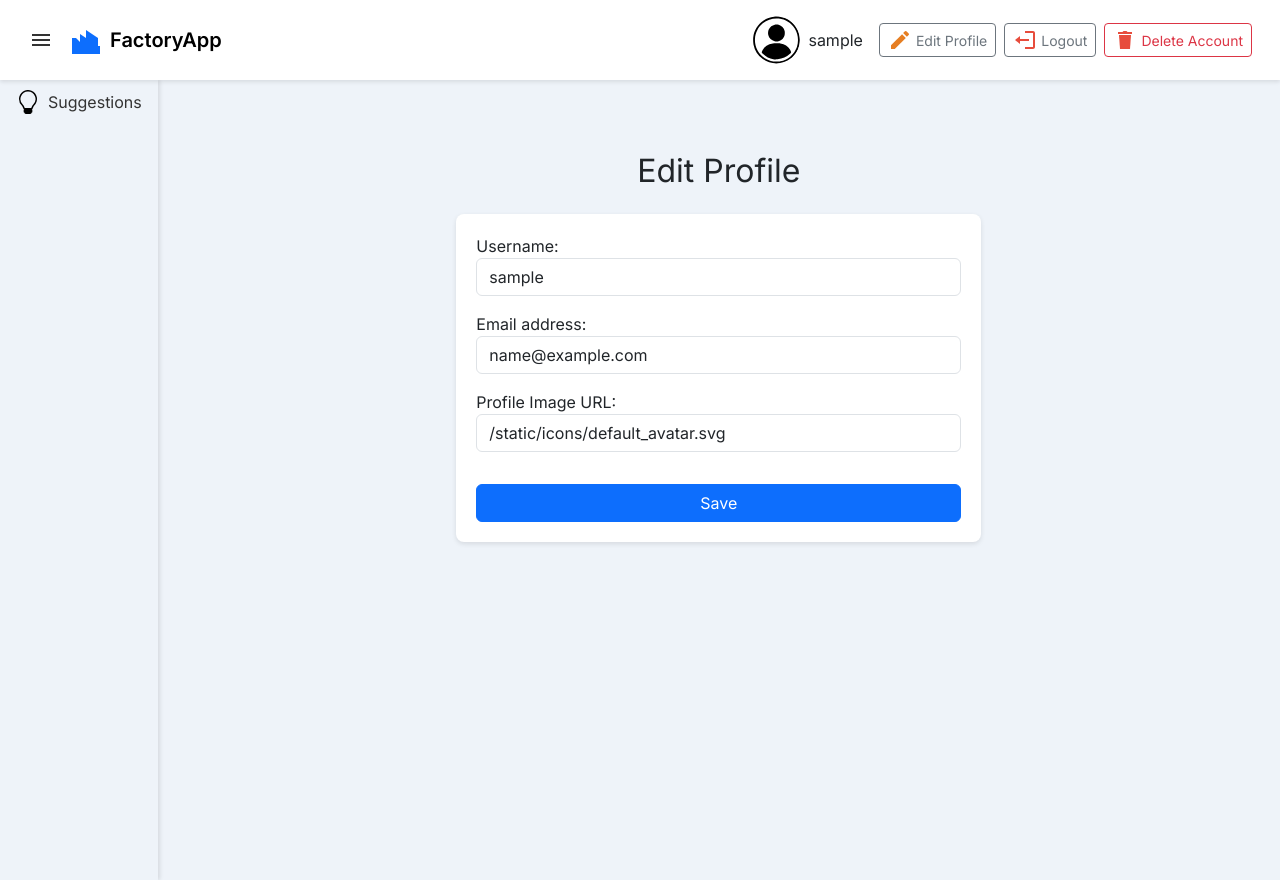
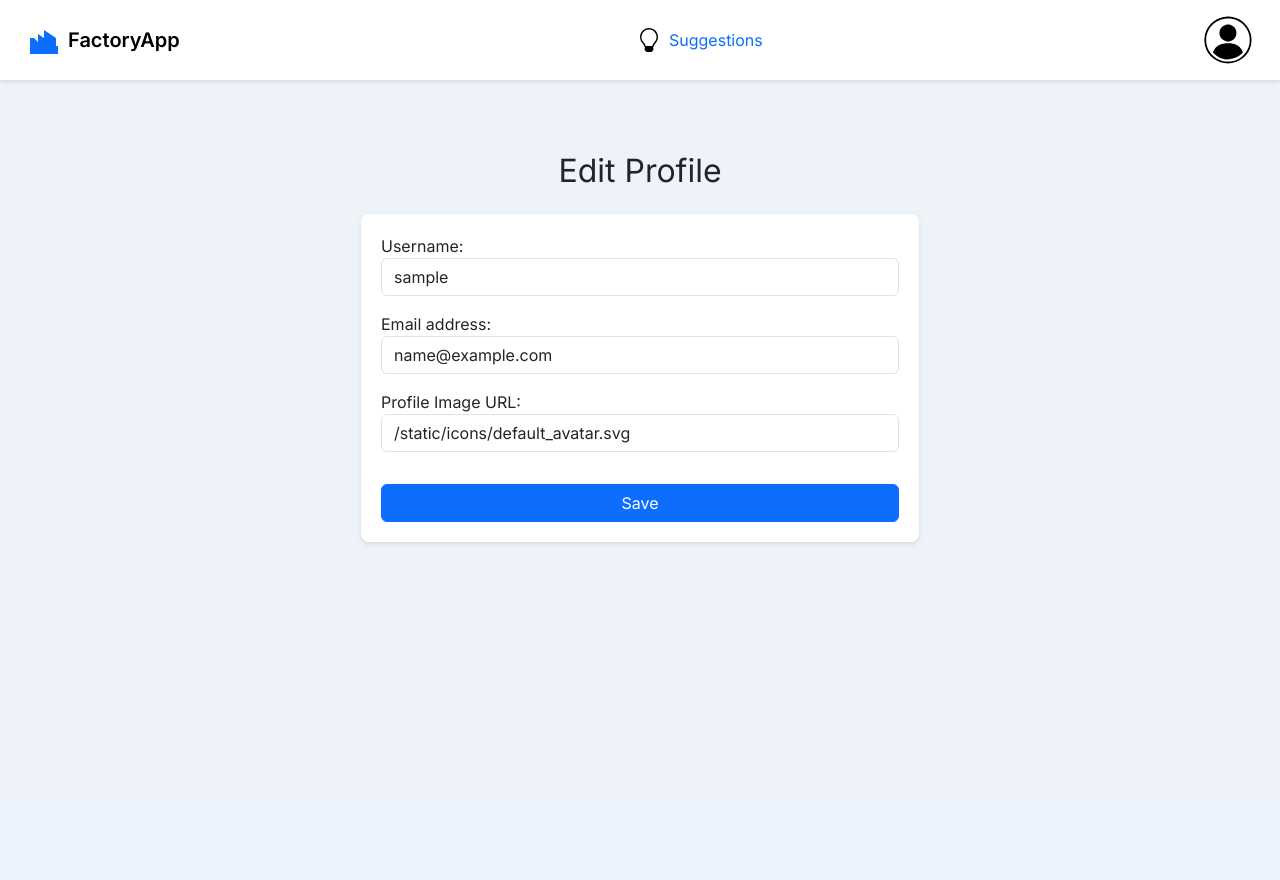
Before and after one commit to stanchev-dev/factory-app, a Django app: page /accounts/profile/edit/ in a window 1280 px wide. After the commit the page ends 546 px from the top, so only its background shows below. Run offline with Django 5.2, Linux system fonts and the light colour scheme; the visitor is signed in with stand-in values (Sample User, id 1).

Commit message:
refactor navigation and profile dropdown

```diff
--- a/static/css/style.css
+++ b/static/css/style.css
@@ -13,6 +13,7 @@
 .navbar .container-fluid {
   height: 100%;
 }
+
 
 .navbar .btn {
   display: flex;
@@ -41,18 +42,26 @@
   object-fit: cover;
 }
 
-.sidebar {
-  background-color: #ffffff;
-  box-shadow: 2px 0 4px rgba(0, 0, 0, 0.1);
-  min-height: 100vh;
-}
-
-.sidebar .nav-link {
+.navbar-nav .nav-link {
   color: #333333;
   padding: 10px 16px;
 }
 
-.sidebar .nav-link:hover {
+.navbar-nav .nav-link:hover {
+  background-color: #f0f0f0;
+  border-radius: 4px;
+}
+
+.profile-dropdown {
+  border-radius: 8px;
+  box-shadow: 0 4px 8px rgba(0, 0, 0, 0.1);
+}
+
+.profile-dropdown .dropdown-item {
+  padding: 10px 20px;
+}
+
+.profile-dropdown .dropdown-item:hover {
   background-color: #f0f0f0;
 }
 
--- a/templates/base.html
+++ b/templates/base.html
@@ -14,43 +14,13 @@
 <body>
 <nav class="navbar">
   <div class="container-fluid d-flex align-items-center">
-    <button class="btn btn-link p-0 me-3" type="button" data-bs-toggle="offcanvas" data-bs-target="#sidebar" aria-controls="sidebar">
-      <img src="{% static 'icons/menu.svg' %}" alt="Menu" class="icon">
-    </button>
     <a class="navbar-brand d-flex align-items-center" href="{% url 'index' %}">
         <img src="{% static 'icons/factory.svg' %}" alt="Factory logo" class="me-2">
         <span>FactoryApp</span>
     </a>
-    <div class="ms-auto d-flex align-items-center">
+    <div class="flex-grow-1">
       {% if user.is_authenticated %}
-        <img src="{{ user.profile_picture|default:DEFAULT_AVATAR_URL }}" alt="Avatar" class="profile-pic rounded-circle me-2" title="{{ user.username }}" onerror="this.onerror=null;this.src='{{ DEFAULT_AVATAR_URL }}';">
-        <span class="me-3">{{ user.username }}</span>
-        <a class="btn btn-outline-secondary btn-sm d-flex align-items-center me-2" href="{% url 'edit_profile' %}">
-          <img src="{% static 'icons/edit.svg' %}" class="icon me-1" alt="Edit"> Edit Profile
-        </a>
-        <a class="btn btn-outline-secondary btn-sm d-flex align-items-center me-2" href="{% url 'logout_confirm' %}">
-          <img src="{% static 'icons/logout.svg' %}" class="icon me-1" alt="Logout"> Logout
-        </a>
-        <a class="btn btn-outline-danger btn-sm d-flex align-items-center" href="{% url 'delete_account' %}">
-          <img src="{% static 'icons/delete.svg' %}" class="icon me-1" alt="Delete"> Delete Account
-        </a>
-      {% else %}
-        <a class="btn btn-outline-primary btn-sm me-2" href="{% url 'login' %}">Login</a>
-        <a class="btn btn-primary btn-sm" href="{% url 'register' %}">Register</a>
-      {% endif %}
-    </div>
-  </div>
-</nav>
-
-<div class="d-flex">
-  <div class="offcanvas-lg offcanvas-start sidebar" tabindex="-1" id="sidebar" style="--bs-offcanvas-width: 260px;" aria-labelledby="sidebarLabel">
-    <div class="offcanvas-header d-lg-none">
-      <h5 class="offcanvas-title" id="sidebarLabel">Menu</h5>
-      <button type="button" class="btn-close" data-bs-dismiss="offcanvas" aria-label="Close"></button>
-    </div>
-    <div class="offcanvas-body p-0">
-      <ul class="nav nav-pills flex-column mb-auto">
-        {% if user.is_authenticated %}
+      <ul class="nav justify-content-center">
         <li class="nav-item">
           <a class="nav-link d-flex align-items-center" href="{% url 'suggestion_list' %}">
             <img src="{% static 'icons/lightbulb.svg' %}" class="icon me-2" alt="Suggestions"> Suggestions
@@ -63,14 +33,44 @@
           </a>
         </li>
         {% endif %}
-        {% endif %}
       </ul>
+      {% endif %}
+    </div>
+    <div class="ms-auto d-flex align-items-center">
+      {% if user.is_authenticated %}
+      <div class="dropdown">
+        <a href="#" class="d-flex align-items-center" id="profileDropdown" data-bs-toggle="dropdown" aria-expanded="false">
+          <img src="{{ user.profile_picture|default:DEFAULT_AVATAR_URL }}" alt="Avatar" class="profile-pic" title="{{ user.username }}" onerror="this.onerror=null;this.src='{{ DEFAULT_AVATAR_URL }}';">
+        </a>
+        <ul class="dropdown-menu dropdown-menu-end profile-dropdown" aria-labelledby="profileDropdown">
+          <li>
+            <a class="dropdown-item d-flex align-items-center" href="{% url 'edit_profile' %}">
+              <img src="{% static 'icons/edit.svg' %}" class="icon me-2" alt="Edit"> Edit Profile
+            </a>
+          </li>
+          <li>
+            <a class="dropdown-item d-flex align-items-center" href="{% url 'logout_confirm' %}">
+              <img src="{% static 'icons/logout.svg' %}" class="icon me-2" alt="Logout"> Logout
+            </a>
+          </li>
+          <li>
+            <a class="dropdown-item d-flex align-items-center text-danger" href="{% url 'delete_account' %}">
+              <img src="{% static 'icons/delete.svg' %}" class="icon me-2" alt="Delete"> Delete Account
+            </a>
+          </li>
+        </ul>
+      </div>
+      {% else %}
+        <a class="btn btn-outline-primary btn-sm me-2" href="{% url 'login' %}">Login</a>
+        <a class="btn btn-primary btn-sm" href="{% url 'register' %}">Register</a>
+      {% endif %}
     </div>
   </div>
-  <div class="content flex-grow-1 p-4">
-    {% block content %}
-    {% endblock %}
-  </div>
+</nav>
+
+<div class="content p-4">
+  {% block content %}
+  {% endblock %}
 </div>
 </body>
 </html>
```
